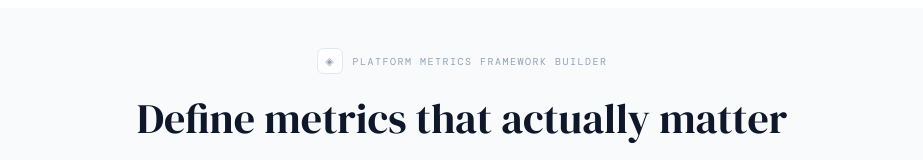
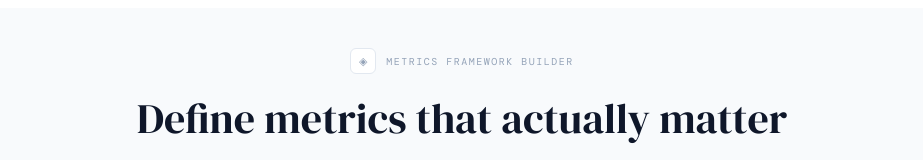
Before and after one commit to bhagwatm15/metrics-framework-builder, a React (Vite) app: page / in a window 1280 px wide. Shown: the top 160 px of the page, without its empty margins (178-1101 px from the left). Built offline with nearby package versions, Linux system fonts and the light colour scheme.

Commit message:
Update App.jsx
changed title to remove Platform

```diff
--- a/src/App.jsx
+++ b/src/App.jsx
@@ -151,7 +151,7 @@ export default function App() {
             <div style={{ width: "26px", height: "26px", border: "1px solid #e2e8f0", borderRadius: "6px", display: "flex", alignItems: "center", justifyContent: "center", background: "#fff" }}>
               <span style={{ fontSize: "11px", color: "#94a3b8" }}>◈</span>
             </div>
-            <span style={{ fontSize: "10px", color: "#94a3b8", fontFamily: "'DM Mono', monospace", letterSpacing: "0.15em" }}>PLATFORM METRICS FRAMEWORK BUILDER</span>
+            <span style={{ fontSize: "10px", color: "#94a3b8", fontFamily: "'DM Mono', monospace", letterSpacing: "0.15em" }}>METRICS FRAMEWORK BUILDER</span>
           </div>
           <h1 style={{ fontSize: "clamp(28px, 4vw, 42px)", fontWeight: "400", fontFamily: "'DM Serif Display', serif", margin: "0 0 14px", color: "#0f172a", lineHeight: 1.25 }}>
             Define metrics that actually matter
```
